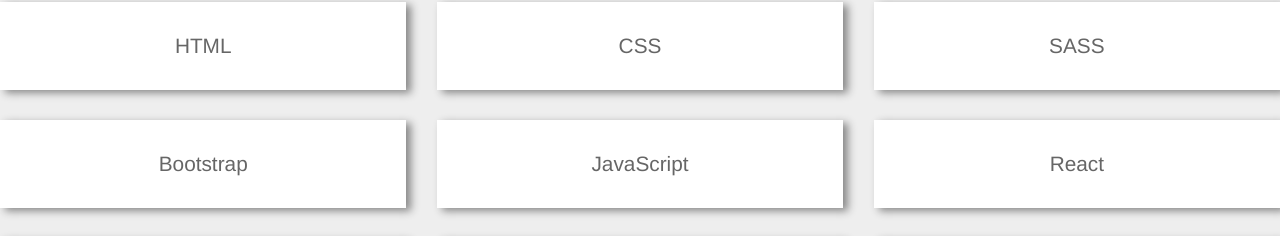
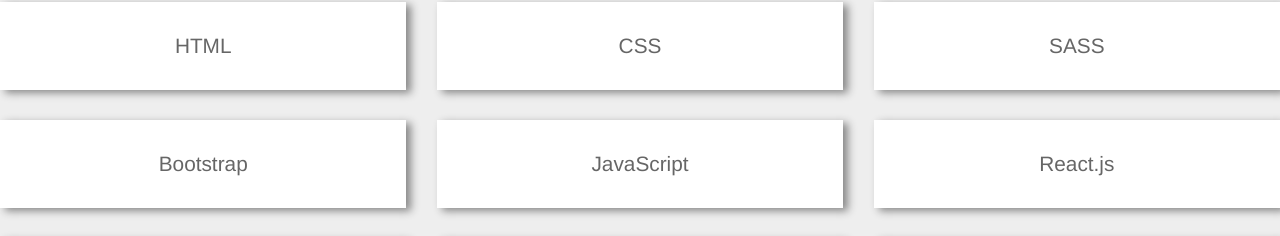
Before and after one commit to Prescott1/react-portfolio, a React (Create React App) app: page / in a window 1280 px wide. Shown: the part 1133-1369 px from the top of the page. Built offline with nearby package versions, Linux system fonts and the light colour scheme.

Commit message:
changed the React card to React.js

```diff
--- a/src/Components/Skills/Skills.js
+++ b/src/Components/Skills/Skills.js
@@ -27,7 +27,7 @@ const Skills = () => {
           <div className="style">JavaScript</div>
         </a>
         <a href="https://reactjs.org/" target="_blank">
-          <div className="style">React</div>
+          <div className="style">React.js</div>
         </a>
         <a href="https://redux.js.org/" target="_blank">
           <div className="style">Redux</div>
```
